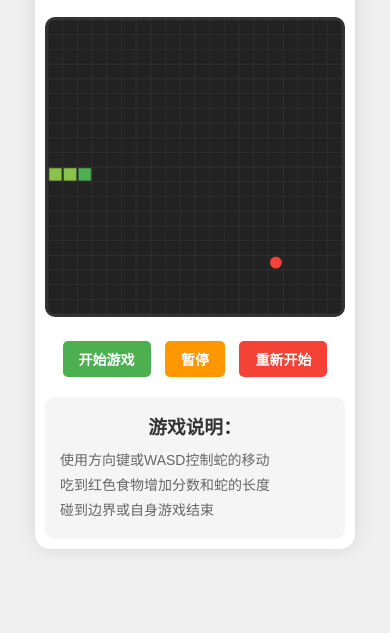
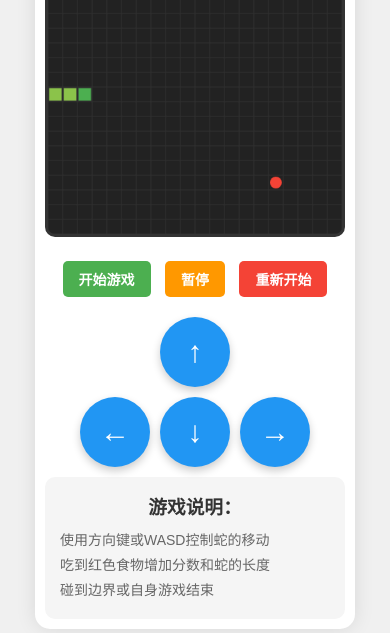
Before and after one commit to yourtiger/snake_game, a plain HTML site: page index.html in a window 390 px wide. Shown: the part 211-844 px from the top of the page. Drawn offline with Linux system fonts and the light colour scheme.

Commit message:
Add files via upload

```diff
--- a/index.html
+++ b/index.html
@@ -19,6 +19,17 @@
             <button id="pauseBtn">暂停</button>
             <button id="resetBtn">重新开始</button>
         </div>
+        <!-- 手机控制按钮 -->
+        <div class="mobile-controls">
+            <div class="control-row">
+                <button id="upBtn" class="control-btn">↑</button>
+            </div>
+            <div class="control-row">
+                <button id="leftBtn" class="control-btn">←</button>
+                <button id="downBtn" class="control-btn">↓</button>
+                <button id="rightBtn" class="control-btn">→</button>
+            </div>
+        </div>
         <div class="game-instructions">
             <h3>游戏说明：</h3>
             <p>使用方向键或WASD控制蛇的移动</p>
--- a/snake_game.css
+++ b/snake_game.css
@@ -109,13 +109,53 @@ button:active {
     font-size: 14px;
 }
 
+/* 手机控制按钮样式 */
+.mobile-controls {
+    margin-top: 20px;
+    display: none;
+    justify-content: center;
+}
+
+.control-row {
+    display: flex;
+    justify-content: center;
+    margin-bottom: 10px;
+}
+
+.control-btn {
+    background-color: #2196F3;
+    color: white;
+    border: none;
+    width: 70px;
+    height: 70px;
+    font-size: 30px;
+    font-weight: bold;
+    border-radius: 50%;
+    margin: 0 5px;
+    cursor: pointer;
+    display: flex;
+    justify-content: center;
+    align-items: center;
+    box-shadow: 0 4px 8px rgba(0, 0, 0, 0.2);
+    transition: all 0.2s;
+}
+
+.control-btn:hover {
+    background-color: #1976D2;
+}
+
+.control-btn:active {
+    transform: scale(0.95) translateY(2px);
+    box-shadow: 0 2px 4px rgba(0, 0, 0, 0.2);
+}
+
 /* 响应式设计 */
 @media (max-width: 500px) {
     .game-container {
         padding: 10px;
     }
 
-h1 {
+    h1 {
         font-size: 2em;
     }
 
@@ -129,4 +169,11 @@ h1 {
         margin: 0 5px;
         font-size: 14px;
     }
+
+    /* 在移动设备上显示控制按钮 */
+    .mobile-controls {
+        display: flex;
+        flex-direction: column;
+        align-items: center;
+    }
 }
--- a/snake_game.js
+++ b/snake_game.js
@@ -41,6 +41,31 @@ function initGame() {
     document.getElementById('pauseBtn').addEventListener('click', togglePause);
     document.getElementById('resetBtn').addEventListener('click', resetGame);
     document.addEventListener('keydown', handleKeyPress);
+
+    // 手机控制按钮事件监听
+    document.getElementById('upBtn').addEventListener('click', function() {
+        if (direction.y === 0) {
+            nextDirection = { x: 0, y: -1 };
+        }
+    });
+
+    document.getElementById('downBtn').addEventListener('click', function() {
+        if (direction.y === 0) {
+            nextDirection = { x: 0, y: 1 };
+        }
+    });
+
+    document.getElementById('leftBtn').addEventListener('click', function() {
+        if (direction.x === 0) {
+            nextDirection = { x: -1, y: 0 };
+        }
+    });
+
+    document.getElementById('rightBtn').addEventListener('click', function() {
+        if (direction.x === 0) {
+            nextDirection = { x: 1, y: 0 };
+        }
+    });
 }
 
 // 重置蛇
```
